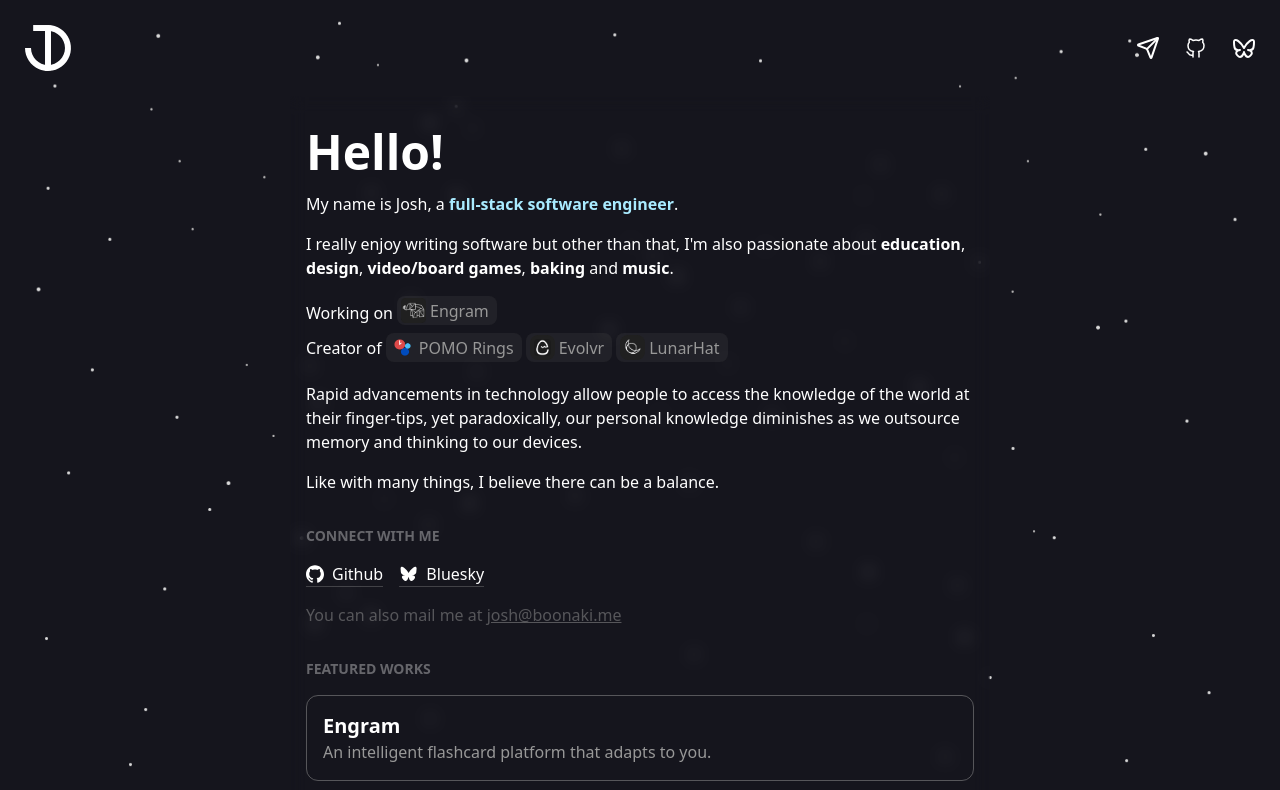
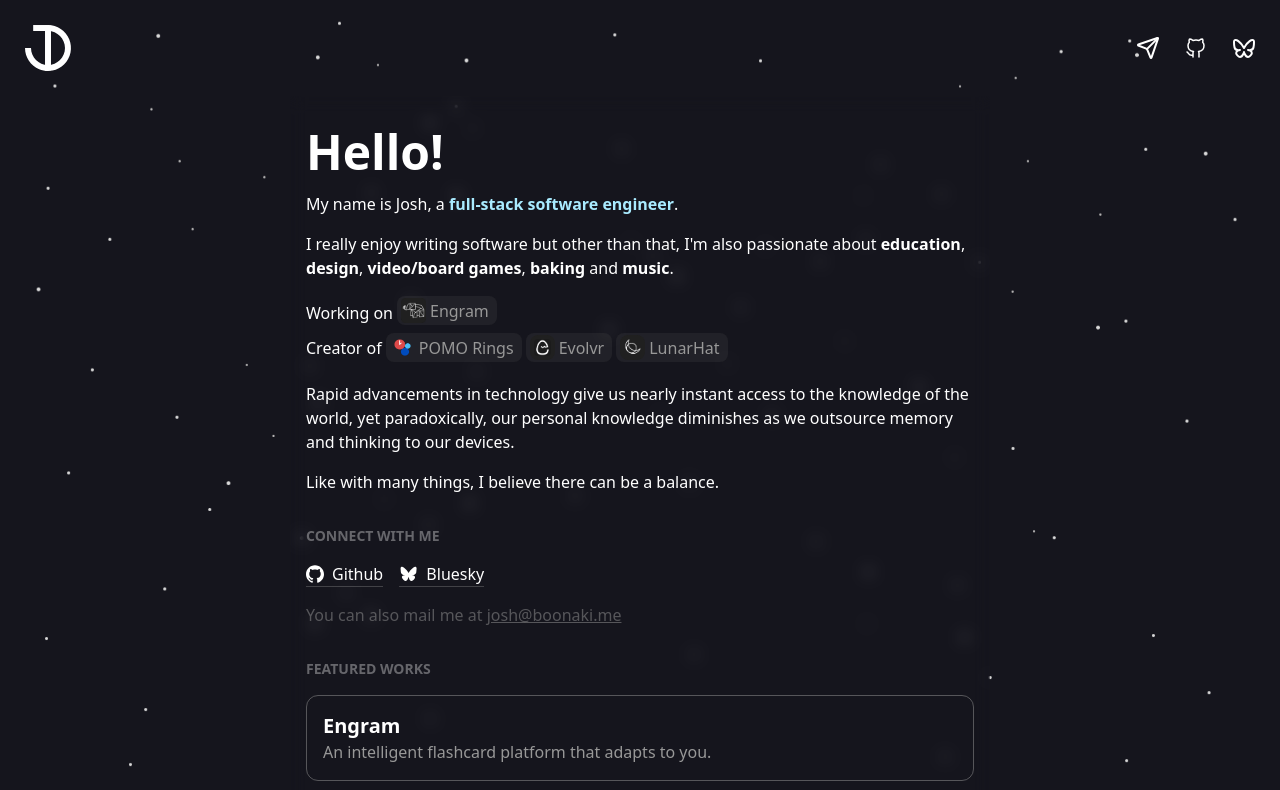
Before and after one commit to boonaki/portfolioV4, an Astro site: page / in a window 1280 px wide. Shown: the top 790 px of the page. Built offline with nearby package versions, Linux system fonts and the light colour scheme; Astro itself is replaced by a stand-in of ours.

Commit message:
statement refined

```diff
--- a/src/components/Welcome.astro
+++ b/src/components/Welcome.astro
@@ -32,7 +32,7 @@
 				</a>
 			</p>
 		</div>
-		<p>Rapid advancements in technology allow people to access the knowledge of the world at their finger-tips, yet paradoxically, our personal knowledge diminishes as we outsource memory and thinking to our devices.</p>
+		<p>Rapid advancements in technology give us nearly instant access to the knowledge of the world, yet paradoxically, our personal knowledge diminishes as we outsource memory and thinking to our devices.</p>
 		<p>Like with many things, I believe there can be a balance.</p>
 	</section>
 	<section>
```
